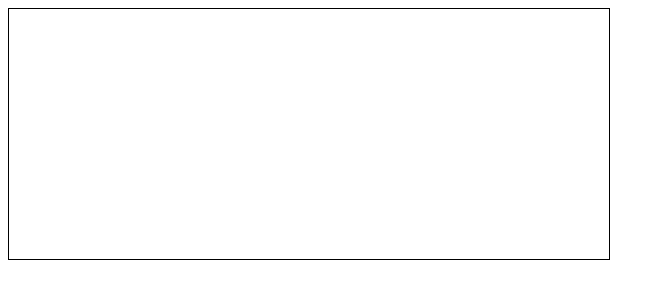
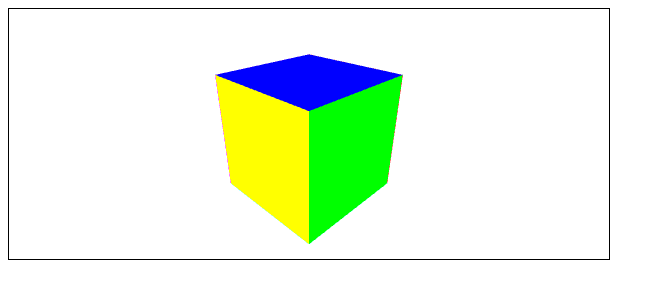
Before and after one commit to aaronistheman/Canvas-WebGL-Prototyping, a plain HTML site: page index.html in a window 1280 px wide. Shown: the whole page, without its empty margins (0-665 px from the left). Drawn offline with Linux system fonts and the light colour scheme.

Commit message:
Created a rotating cube of a variety of colors

```diff
--- a/index.html
+++ b/index.html
@@ -5,47 +5,110 @@
 <script src="js/glMatrix-1.0.1.min.js"></script>
 <script src="js/WebGL.js"></script>
 <script>
-function initBuffers(gl) {
-    var triangleBuffers = {};
-    triangleBuffers.positionBuffer = gl.createArrayBuffer([
-        0, 1, 0,
-        -1, -1, 0,
-        1, -1, 0
+function initBuffers(gl){
+    var cubeBuffers = {}
+    cubeBuffers.positionBuffer = gl.createArrayBuffer([
+        // Front face
+        -1, -1, 1,
+        1, -1, 1,
+        1, 1, 1,
+        -1, 1, 1,
+
+        // Back face
+        -1, -1, -1,
+        -1, 1, -1,
+        1, 1, -1,
+        1, -1, -1,
+
+        // Top face
+        -1, 1, -1,
+        -1, 1, 1,
+        1, 1, 1,
+        1, 1, -1,
+
+        // Bottom face
+        -1, -1, -1,
+        1, -1, -1,
+        1, -1, 1,
+        -1, -1, 1,
+
+        // Right face
+        1, -1, -1,
+        1, 1, -1,
+        1, 1, 1,
+        1, -1, 1,
+
+        // Left face
+        -1, -1, -1,
+        -1, -1, 1,
+        -1, 1, 1,
+        -1, 1, -1
     ]);
-    return triangleBuffers;
+
+    // build color Vertices
+    var colors = [
+        [1, 0, 1, 1], // Front face - Pink
+        [0, 1, 0, 1], // Back face - Green
+        [0, 0, 1, 1], // Top face - Blue
+        [0, 1, 1, 1], // Bottom face - Turquoise
+        [1, 1, 0, 1], // Right face - Yellow
+        [1, 0, 0, 1] // Left face - Red
+    ];
+
+    var colorVertices = [];
+    for (var n in colors) {
+        var color = colors[n];
+        for (var i=0; i < 4; i++) {
+            colorVertices = colorVertices.concat(color);
+        }
+    }
+
+    cubeBuffers.colorBuffer = gl.createArrayBuffer(colorVertices);
+
+    cubeBuffers.indexBuffer = gl.createElementArrayBuffer([
+        0, 1, 2, 0, 2, 3, // Front face
+        4, 5, 6, 4, 6, 7, // Back face
+        8, 9, 10, 8, 10, 11, // Top face
+        12, 13, 14, 12, 14, 15, // Bottom face
+        16, 17, 18, 16, 18, 19, // Right face
+        20, 21, 22, 20, 22, 23 // Left face
+    ]);
+
+    return cubeBuffers;
 }
 
-function drawStage(gl, triangleBuffers, angle) {
+function stage(gl, cubeBuffers, angle){
     // set field of view at 45 degrees
     // set viewing range between 0.1 and 100.0 units away.
-    gl.perspective(45, 0.1, 100.0);
+    gl.perspective(45, 0.1, 100);
     gl.identity();
 
     // translate model-view matrix
     gl.translate(0, 0, -5);
+    // rotate model-view matrix about x-axis (tilt box downwards)
+    gl.rotate(Math.PI * 0.15, 1, 0, 0);
     // rotate model-view matrix about y-axis
     gl.rotate(angle, 0, 1, 0);
 
-    gl.pushPositionBuffer(triangleBuffers);
-    gl.drawArrays(triangleBuffers);
+    gl.pushPositionBuffer(cubeBuffers);
+    gl.pushColorBuffer(cubeBuffers);
+    gl.pushIndexBuffer(cubeBuffers);
+    gl.drawElements(cubeBuffers);
 }
 
 window.onload = function(){
     var gl = new WebGL("myCanvas", "experimental-webgl");
-    gl.setShaderProgram("BLUE_COLOR");
-    var triangleBuffers = initBuffers(gl);
+    gl.setShaderProgram("VARYING_COLOR");
+    var cubeBuffers = initBuffers(gl);
     var angle = 0;
-
     gl.setStage(function(){
         // update angle
-        var angularVelocity = Math.PI / 2; // radians / second
+        var angularVelocity = Math.PI / 4; // radians / second
         var angleEachFrame = angularVelocity *
-            gl.getTimeInterval() / 1000;
+            this.getTimeInterval() / 1000;
         angle += angleEachFrame;
-
         this.clear();
-
-        drawStage(gl, triangleBuffers, angle);
+        stage(this, cubeBuffers, angle);
     });
     gl.startAnimation();
 };
```
